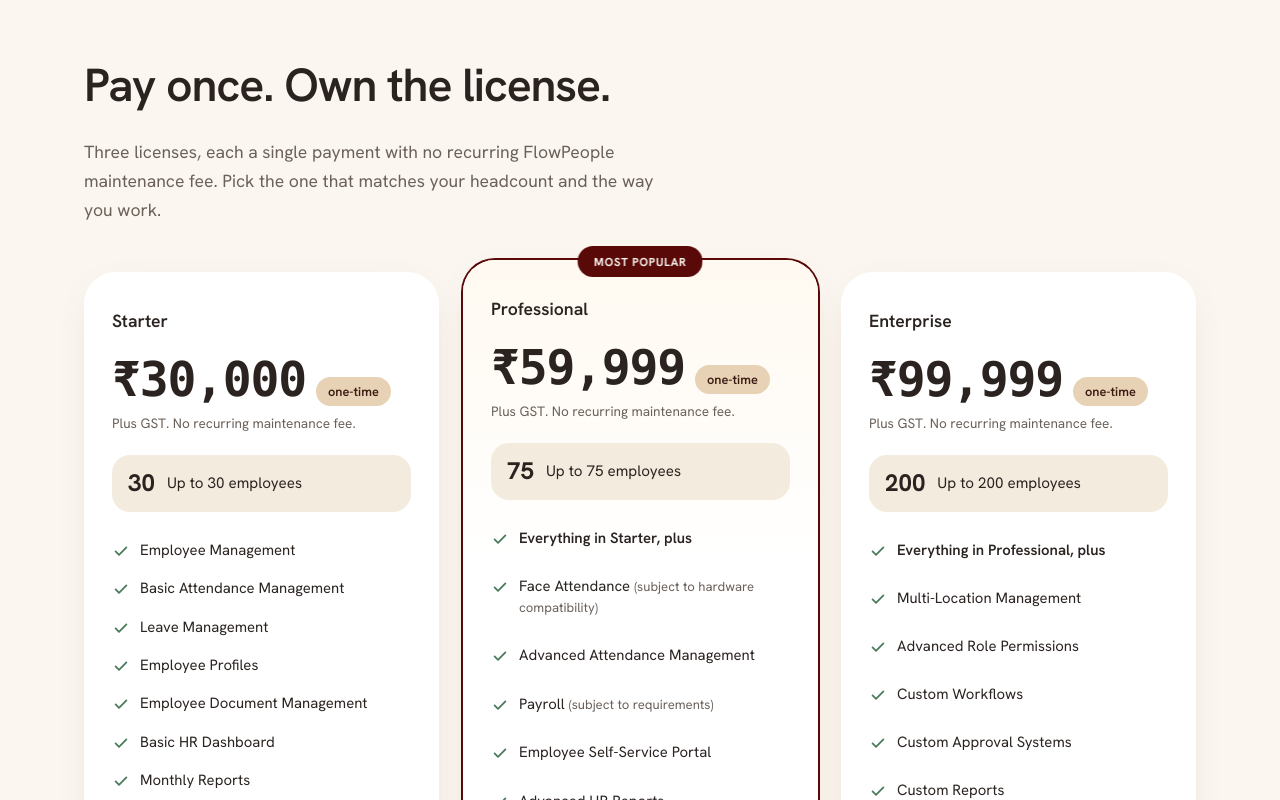
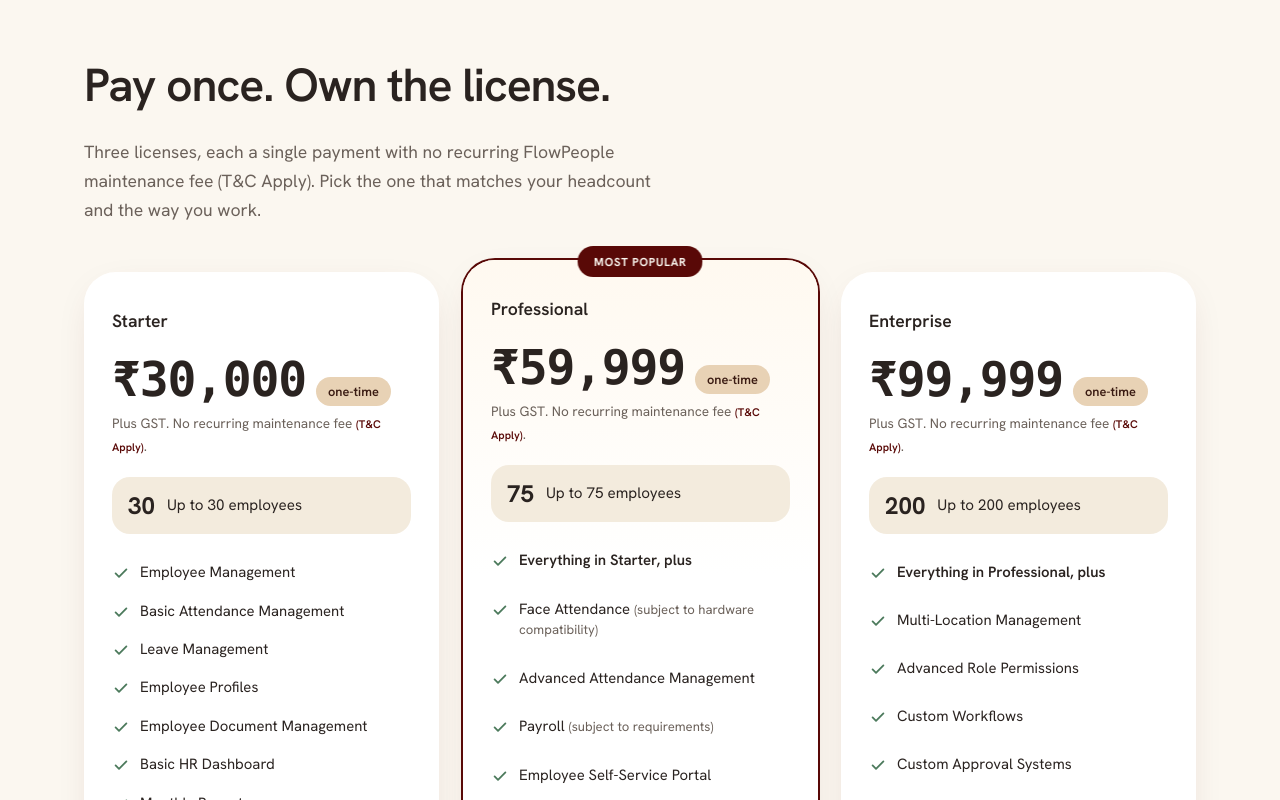
Before and after one commit to pimpaleharshad99-prog/flowpeople2.0, a React (Vite) app: page /pricing in a window 1280 px wide. Shown: the part 780-1580 px from the top of the page. Built offline with nearby package versions, Linux system fonts and the light colour scheme.

Commit message:
legal: add (T&C Apply) to 0 maintenance claims and standardize entity to FLUXORA Technologies

```diff
--- a/src/pages/AboutFluxoraPage.tsx
+++ b/src/pages/AboutFluxoraPage.tsx
@@ -136,7 +136,7 @@ export default function AboutFluxoraPage() {
               <h3 className="text-xl font-bold text-[#242321]">Technology That Creates Real Value</h3>
               <p className="text-sm text-[#6B615A] leading-relaxed">
                 We build products that respect customer budgets. By offering one-time perpetual licensing with
-                ₹0 recurring maintenance fees, we align our success with our customers' long-term prosperity.
+                ₹0 recurring maintenance fees (T&C Apply), we align our success with our customers' long-term prosperity.
               </p>
             </div>
           </div>
@@ -239,7 +239,7 @@ export default function AboutFluxoraPage() {
               <div>· Dedicated Database</div>
               <div>· Google Drive Sync</div>
               <div>· Contactless Kiosk</div>
-              <div>· ₹0 Maintenance</div>
+              <div>· ₹0 Maintenance <span className="text-[10px] text-[#FFE4B8] opacity-80">(T&C Apply)</span></div>
             </div>
           </div>
         </div>
--- a/src/pages/AboutPage.tsx
+++ b/src/pages/AboutPage.tsx
@@ -86,7 +86,7 @@ const COMPARISON_POINTS = [
   {
     title: 'Software Maintenance Fees',
     traditional: 'Mandatory annual 18–25% maintenance and upgrade contracts.',
-    flowpeople: '₹0 recurring FlowPeople software maintenance fee across all plans.'
+    flowpeople: '₹0 recurring FlowPeople software maintenance fee across all plans (T&C Apply).'
   },
   {
     title: 'Capacity & Headcount Limits',
@@ -233,7 +233,7 @@ export default function AboutPage() {
                     <CheckCircle2 className="h-4 w-4 text-[#299D68]" />
                     <span>Dedicated Client Database &amp; Google Drive Connected</span>
                   </span>
-                  <span className="text-[11px] font-mono text-white/50">Zero Recurring Maintenance</span>
+                  <span className="text-[11px] font-mono text-white/50">Zero Recurring Maintenance <span className="text-[9px] text-[#FFE4B8]/80">(T&C Apply)</span></span>
                 </div>
               </div>
             </div>
@@ -407,7 +407,7 @@ export default function AboutPage() {
               <div className="text-sm font-bold text-[#590907] uppercase tracking-wider mb-2">03 · Predictability</div>
               <h3 className="text-lg font-bold text-[#242321]">Transparent Value</h3>
               <p className="mt-2 text-xs text-[#6B615A] leading-relaxed">
-                A one-time perpetual license with ₹0 recurring maintenance fees gives businesses peace of mind.
+                A one-time perpetual license with ₹0 recurring maintenance fees (T&C Apply) gives businesses peace of mind.
               </p>
             </div>
           </div>
--- a/src/pages/FaqPage.tsx
+++ b/src/pages/FaqPage.tsx
@@ -40,7 +40,7 @@ const FAQ_DATA: FaqItem[] = [
   {
     category: 'General',
     q: 'Is FlowPeople suitable for small businesses?',
-    a: 'Yes, absolutely. The Starter tier is specifically crafted for organizations with up to 30 employees, offering a complete HR management suite for a single one-time payment of ₹30,000 with ₹0 recurring maintenance fees.'
+    a: 'Yes, absolutely. The Starter tier is specifically crafted for organizations with up to 30 employees, offering a complete HR management suite for a single one-time payment of ₹30,000 with ₹0 recurring maintenance fees (T&C Apply).'
   },
 
   // B. Pricing and Licensing
@@ -62,7 +62,7 @@ const FAQ_DATA: FaqItem[] = [
   {
     category: 'Pricing and Licensing',
     q: 'Are there recurring software maintenance fees?',
-    a: 'No. FlowPeople charges ₹0 in recurring software maintenance fees across all plan tiers for the purchased software version.'
+    a: 'No. FlowPeople charges ₹0 in recurring software maintenance fees across all plan tiers for the purchased software version (T&C Apply).'
   },
   {
     category: 'Pricing and Licensing',
--- a/src/pages/FeaturesPage.tsx
+++ b/src/pages/FeaturesPage.tsx
@@ -482,7 +482,7 @@ export default function FeaturesPage() {
             </h2>
 
             <p className="max-w-xl mx-auto text-base sm:text-lg text-white/85 font-light leading-relaxed">
-              One-time perpetual licensing with zero recurring software maintenance fees. Pick the tier that matches your headcount.
+              One-time perpetual licensing with zero recurring software maintenance fees (T&C Apply). Pick the tier that matches your headcount.
             </p>
 
             <div className="pt-4 flex flex-wrap items-center justify-center gap-4">
--- a/src/pages/HowItWorksPage.tsx
+++ b/src/pages/HowItWorksPage.tsx
@@ -326,7 +326,7 @@ export default function HowItWorksPage() {
             </h2>
 
             <p className="max-w-xl mx-auto text-base sm:text-lg text-white/85 font-light leading-relaxed">
-              Get your organization started with a single one-time license and zero recurring software maintenance fees.
+              Get your organization started with a single one-time license and zero recurring software maintenance fees (T&C Apply).
             </p>
 
             <div className="pt-4 flex flex-wrap items-center justify-center gap-4">
--- a/src/pages/LandingHubPage.jsx
+++ b/src/pages/LandingHubPage.jsx
@@ -572,7 +572,7 @@ export default function LandingHubPage() {
             </h3>
 
             <p className="text-base sm:text-lg text-[#F8F6F1]/85 font-light max-w-xl mx-auto leading-relaxed">
-              Start with the front-desk kiosk, enable GPS for your mobile workforce, or run both simultaneously with zero recurring software fees.
+              Start with the front-desk kiosk, enable GPS for your mobile workforce, or run both simultaneously with zero recurring software fees (T&C Apply).
             </p>
 
             <div className="pt-6 flex flex-wrap items-center justify-center gap-3.5">
--- a/src/pages/PricingPage.tsx
+++ b/src/pages/PricingPage.tsx
@@ -238,8 +238,8 @@ const BENEFITS = [
   },
   {
     key: 'zero',
-    title: 'No Maintenance Fee',
-    desc: 'FlowPeople charges ₹0 in recurring software maintenance.',
+    title: 'No Maintenance Fee*',
+    desc: 'FlowPeople charges ₹0 in recurring software maintenance (T&C Apply).',
     icon: (
       <svg viewBox="0 0 32 32" fill="none" stroke="currentColor" strokeWidth="1.6" className="w-10 h-10 p-[9px] bg-[#F3EBDD] rounded-full text-[#590907] mb-4">
         <circle cx="16" cy="16" r="12" />
@@ -251,7 +251,7 @@ const BENEFITS = [
 
 const COST_ROWS = [
   { item: 'One-time license purchase', cost: 'Paid once', isOk: true },
-  { item: 'Recurring FlowPeople maintenance', cost: '₹0', isOk: true },
+  { item: 'Recurring FlowPeople maintenance (T&C Apply)', cost: '₹0', isOk: true },
   { item: 'GST', cost: 'Additional', isOk: false },
   { item: 'MongoDB Atlas / database hosting', cost: 'Additional', isOk: false },
   { item: 'Google Drive storage', cost: 'Additional', isOk: false },
@@ -271,7 +271,7 @@ const FAQS = [
   },
   {
     q: 'Are there recurring maintenance fees?',
-    a: 'FlowPeople charges ₹0 in recurring software maintenance. Costs from other services, such as hosting and storage, are separate.'
+    a: 'FlowPeople charges ₹0 in recurring software maintenance (T&C Apply). Costs from other services, such as hosting and storage, are separate.'
   },
   {
     q: 'Are hosting and storage included?',
@@ -502,7 +502,7 @@ export default function PricingPage() {
               Pay once. Own the license.
             </h2>
             <p className="text-[#6B615A] text-[1.1rem] max-w-[58ch]">
-              Three licenses, each a single payment with no recurring FlowPeople maintenance fee.
+              Three licenses, each a single payment with no recurring FlowPeople maintenance fee (T&C Apply).
               Pick the one that matches your headcount and the way you work.
             </p>
           </div>
@@ -535,7 +535,7 @@ export default function PricingPage() {
                       </span>
                     </div>
                     <p className="text-[0.85rem] text-[#6B615A] mt-1.5">
-                      Plus GST. No recurring maintenance fee.
+                      Plus GST. No recurring maintenance fee <span className="text-[11px] text-[#590907] font-semibold">(T&C Apply)</span>.
                     </p>
                   </div>
 
@@ -690,7 +690,7 @@ export default function PricingPage() {
             </h2>
             <p className="text-[#6B615A] text-[1.1rem] max-w-[58ch]">
               Your data stays in your own database and your own Google Drive. FlowPeople does not
-              charge recurring software maintenance fees on any plan.
+              charge recurring software maintenance fees on any plan (T&C Apply).
             </p>
           </div>
 
@@ -709,7 +709,7 @@ export default function PricingPage() {
 
           <div className="mt-6 py-5 px-7 bg-[#F3EBDD] font-semibold rounded-full flex gap-3.5 items-center justify-center text-center flex-wrap text-[#2A2320]">
             <span className="text-[1.5rem] font-bold text-[#590907]">₹0</span>
-            <span>recurring FlowPeople maintenance fee, on every plan.</span>
+            <span>recurring FlowPeople maintenance fee, on every plan <span className="text-xs text-[#590907] font-bold">(T&C Apply)</span>.</span>
           </div>
         </section>
 
@@ -718,7 +718,7 @@ export default function PricingPage() {
           <div className="grid grid-cols-1 lg:grid-cols-[1fr_1.1fr] gap-7 sm:gap-16 items-start bg-[#F3EBDD] rounded-[40px] p-7 sm:p-16">
             <div>
               <h2 id="cost-h" className="text-[clamp(1.9rem,4vw,2.9rem)] font-semibold tracking-tight text-[#2A2320]">
-                One Investment. No Monthly Software Maintenance.
+                One Investment. No Monthly Software Maintenance <span className="text-xs text-[#590907] align-super font-semibold">(T&C Apply)</span>.
               </h2>
               <p className="text-[#6B615A] text-[1.1rem] mt-5 leading-relaxed">
                 You buy the license once. After that, FlowPeople does not bill you for the software.
@@ -731,6 +731,7 @@ export default function PricingPage() {
                   recurring FlowPeople
                   <br />
                   maintenance fee
+                  <span className="block text-[11px] text-[#590907] font-semibold mt-0.5">(T&C Apply)</span>
                 </small>
               </div>
             </div>
--- a/src/pages/PrivacyPolicyPage.tsx
+++ b/src/pages/PrivacyPolicyPage.tsx
@@ -226,7 +226,7 @@ export default function PrivacyPolicyPage() {
               <div className="mt-4 space-y-4 text-[15px] text-[#4A423D]">
                 <p>
                   Welcome to <b>FlowPeople</b>, an intelligent Human Resource Management System (HRMS)
-                  architected and operated by <b>[Fluxora Technologies Private Limited]</b> ("Fluxora", "we", "us", or "our").
+                  architected and operated by <b>FLUXORA Technologies</b> ("Fluxora", "we", "us", or "our").
                   FlowPeople is designed to help modern organizations streamline employee lifecycle management,
                   attendance logging, leave administration, organizational reporting, and document workflows.
                 </p>
@@ -798,7 +798,7 @@ export default function PrivacyPolicyPage() {
                     <div>
                       <span className="text-[#6B615A] block uppercase font-mono tracking-wider">Legal Entity</span>
                       <span className="font-bold text-sm text-[#242321] block mt-1">
-                        Fluxora Technologies
+                        FLUXORA Technologies
                       </span>
                       <span className="text-[#6B615A] text-[11px] block mt-0.5">
                         Brand: FlowPeople · Parent: Fluxora
--- a/src/pages/WhoItsForPage.tsx
+++ b/src/pages/WhoItsForPage.tsx
@@ -83,7 +83,7 @@ const CHALLENGES_VS_FLOWPEOPLE = [
   {
     challenge: 'Compounding Subscription Costs',
     pain: 'SaaS vendors charging ₹250–₹500/user/month that inflates drastically with every new hire.',
-    solution: 'One-time perpetual license with ₹0 recurring software maintenance fees across all tiers.'
+    solution: 'One-time perpetual license with ₹0 recurring software maintenance fees across all tiers (T&C Apply).'
   },
   {
     challenge: 'Attendance Verification Disputes',
```
Also changed, not shown: src/pages/TermsPage.tsx (+4 -4 lines).
